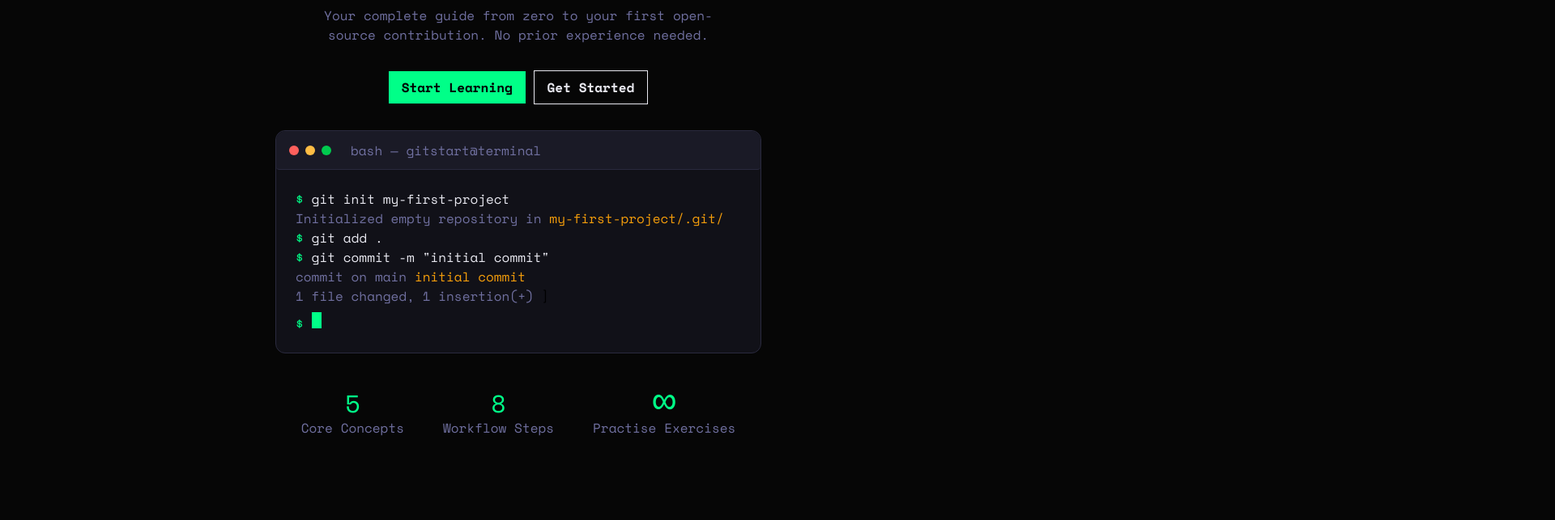
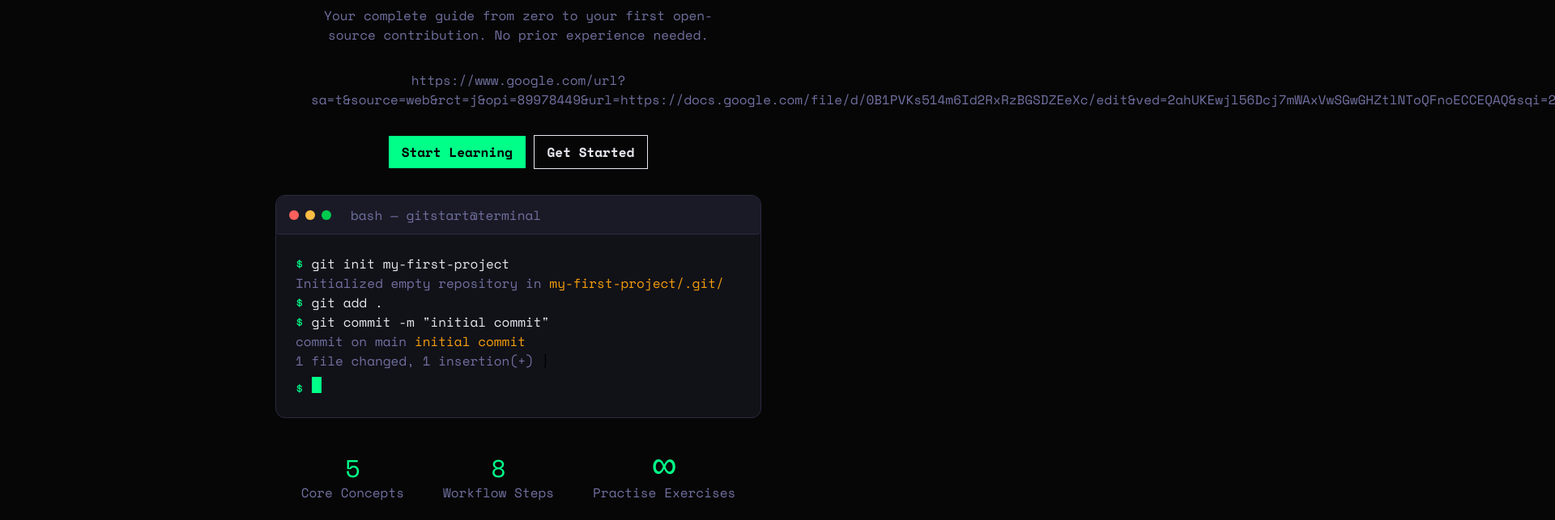
Before and after one commit to workvaibhavk/GitStart, a plain HTML site: page index.html in a window 1280 px wide. Shown: the part 457-1100 px from the top of the page at 81% size, 1920 px wide, since content can reach past the window. Drawn offline with nearby package versions, Linux system fonts and the light colour scheme.

Commit message:
Add resource link to index.html
Added a new paragraph with a link to Google Docs for further resources.

```diff
--- a/index.html
+++ b/index.html
@@ -66,6 +66,10 @@
         <p class="text-[#7070a0] max-w-lg">Your complete guide from zero to your first open-source contribution. No
             prior
             experience needed.</p>
+
+         <p class="text-[#7070a0] max-w-lg">
+           https://www.google.com/url?sa=t&source=web&rct=j&opi=89978449&url=https://docs.google.com/file/d/0B1PVKs514m6Id2RxRzBGSDZEeXc/edit&ved=2ahUKEwjl56Dcj7mWAxVwSGwGHZtlNToQFnoECCEQAQ&sqi=2&usg=AOvVaw2FpJ5WjgtOHABQZMU0BDDV
+         </p>
         <div class="inline">
 
             <button onclick="window.open('https://learngitbranching.js.org/', '_blank')"
```
